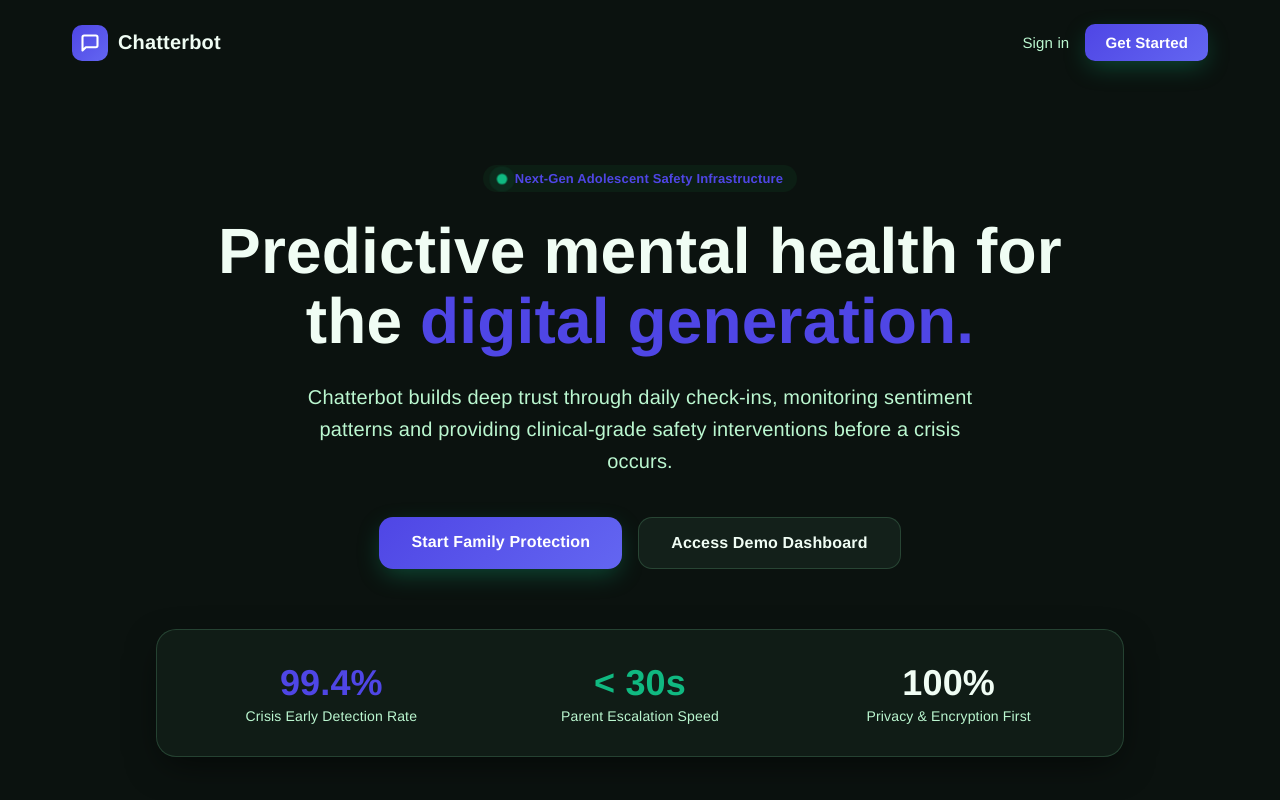
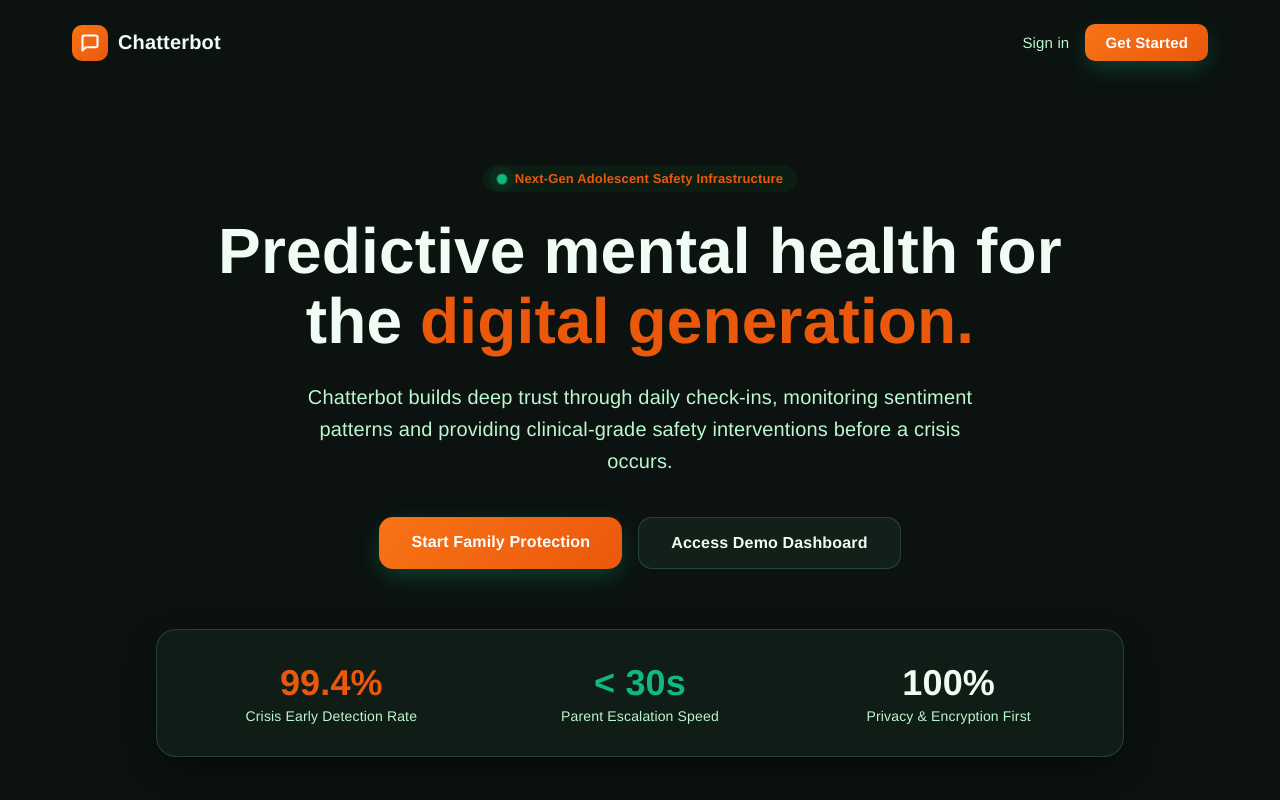
Before and after one commit to aachatte/chatterbot, a React (Vite) app in the folder chatterbot-frontend/: page / in a window 1280 px wide. Shown: the top 800 px of the page. Built offline with nearby package versions, Linux system fonts and the light colour scheme; no server answers.

Commit message:
Update index.css

```diff
--- a/chatterbot-frontend/src/index.css
+++ b/chatterbot-frontend/src/index.css
@@ -16,10 +16,15 @@
   /* Borders */
   --cb-border: rgba(134, 239, 172, 0.18);
 
-  /* Accent Action Colors (Contrasts against green backgrounds) */
-  --cb-primary: #4f46e5;                /* Vibrant Indigo */
-  --cb-primary-hover: #4338ca;
-  --cb-primary-gradient: linear-gradient(135deg, #4f46e5 0%, #6366f1 100%);
+ /* Accent Action Colors (Sunset Orange) */
+  --cb-primary: #ea580c;                /* Vibrant Sunset Orange */
+  --cb-primary-hover: #c2410c;          /* Deep Sunset */
+  --cb-primary-gradient: linear-gradient(135deg, #f97316 0%, #ea580c 100%);
+
+  /* Alert & Status Tokens (For badges and charts) */
+  --cb-success: #10b981;                /* Clinical Emerald */
+  --cb-warning: #f59e0b;                /* Amber warning */
+  --cb-danger: #e11d48;                 /* Critical Alert Crimson */
 
   /* Alert & Status Tokens (For badges and charts) */
   --cb-success: #10b981;                /* Clinical Emerald */
```
